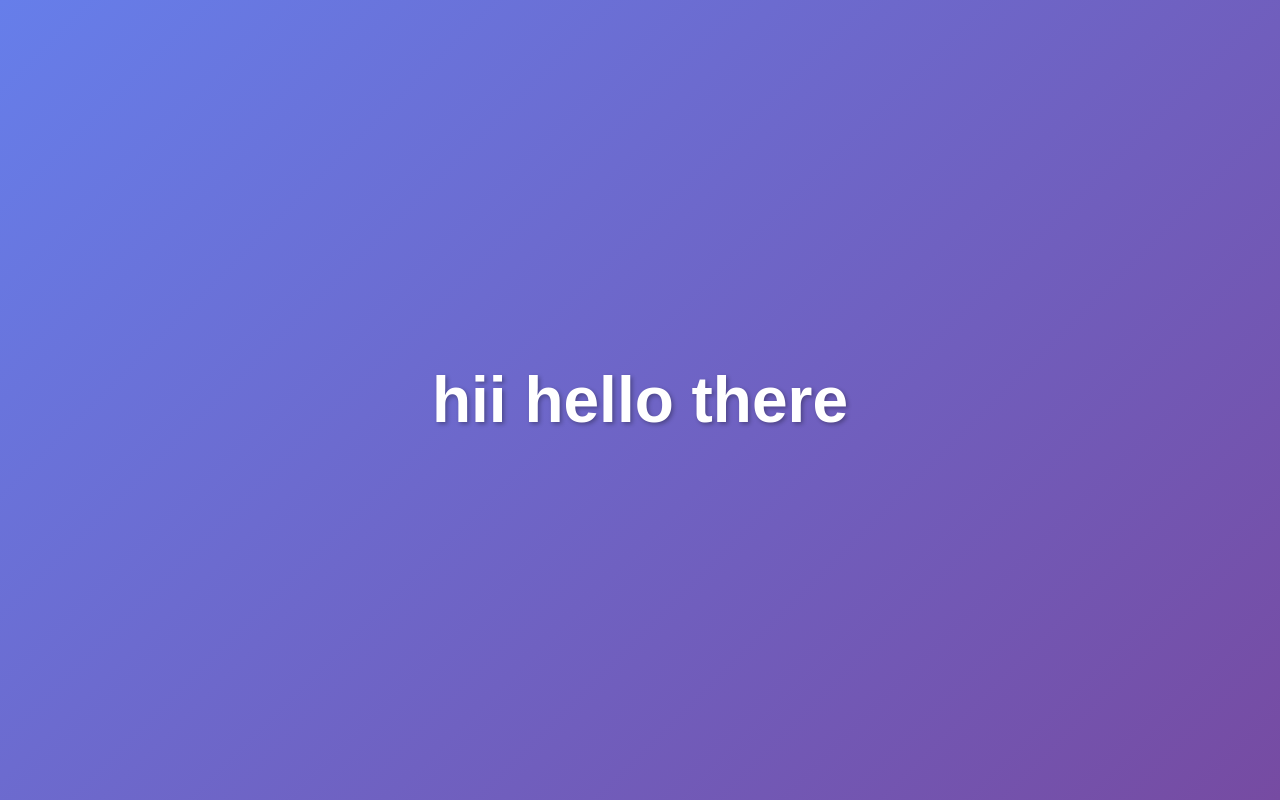
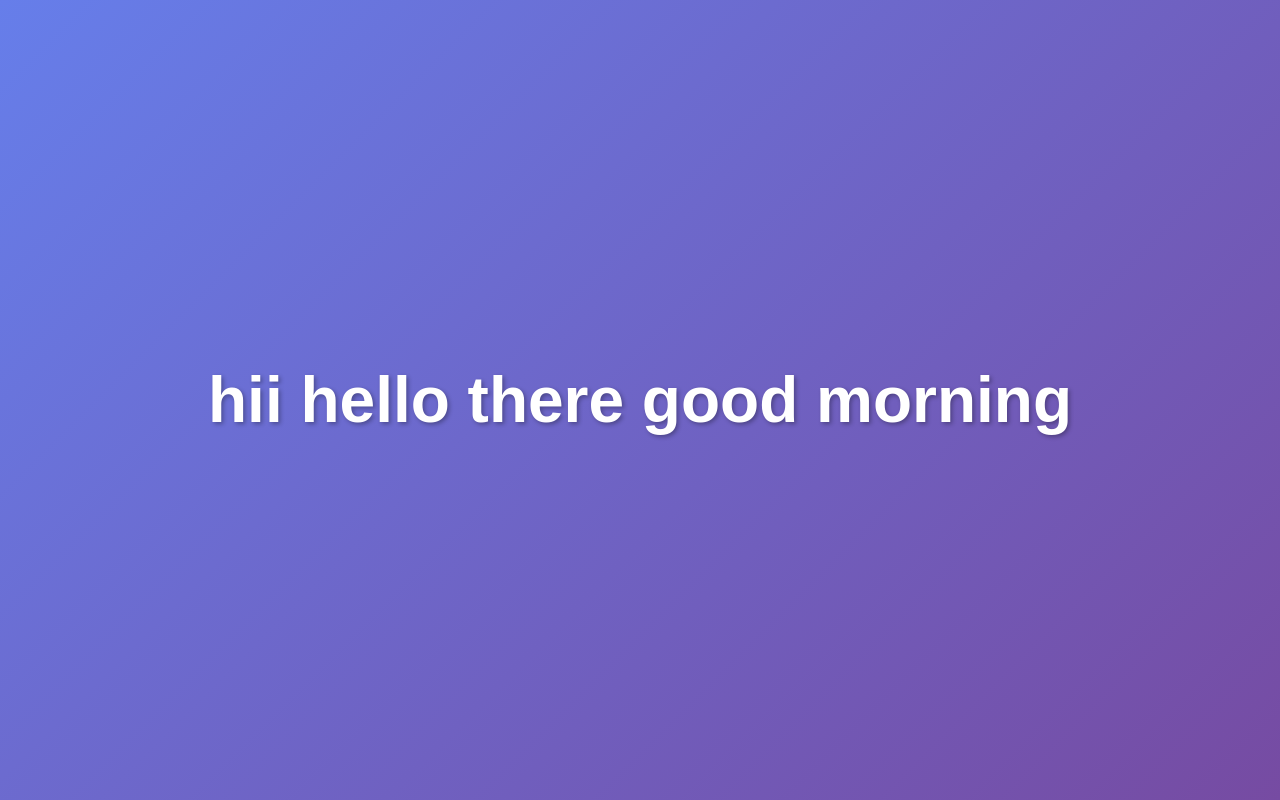
Before and after one commit to piyushdev14/docker-ci-demo, a plain HTML site: page index.html in a window 1280 px wide. Drawn offline with Linux system fonts and the light colour scheme.

Commit message:
second docker 2 commit

```diff
--- a/index.html
+++ b/index.html
@@ -22,6 +22,6 @@
     </style>
 </head>
 <body>
-    <h1>hii hello there </h1>
+    <h1>hii hello there good morning </h1>
 </body>
 </html>
```
Also changed, not shown: 1 other file.
